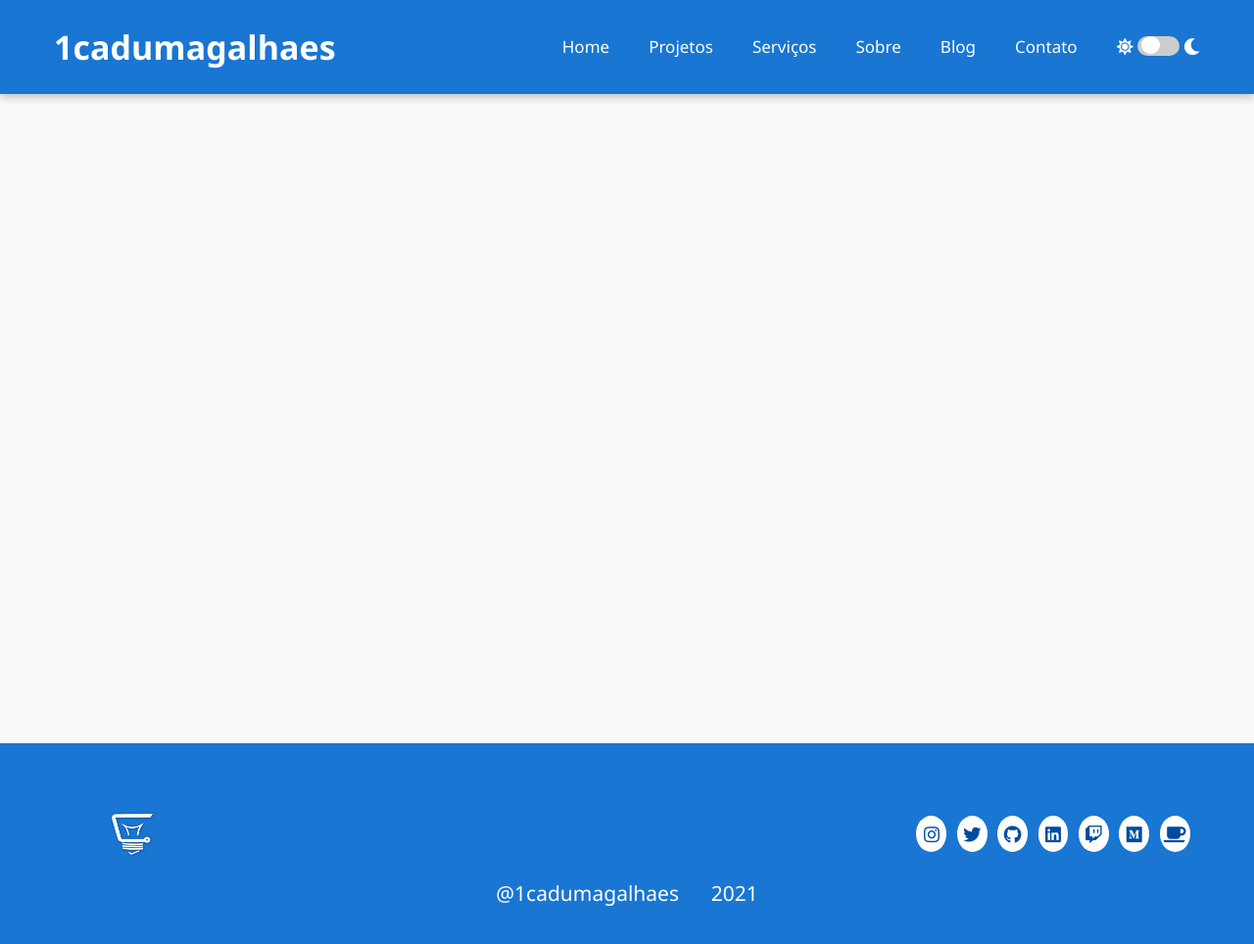
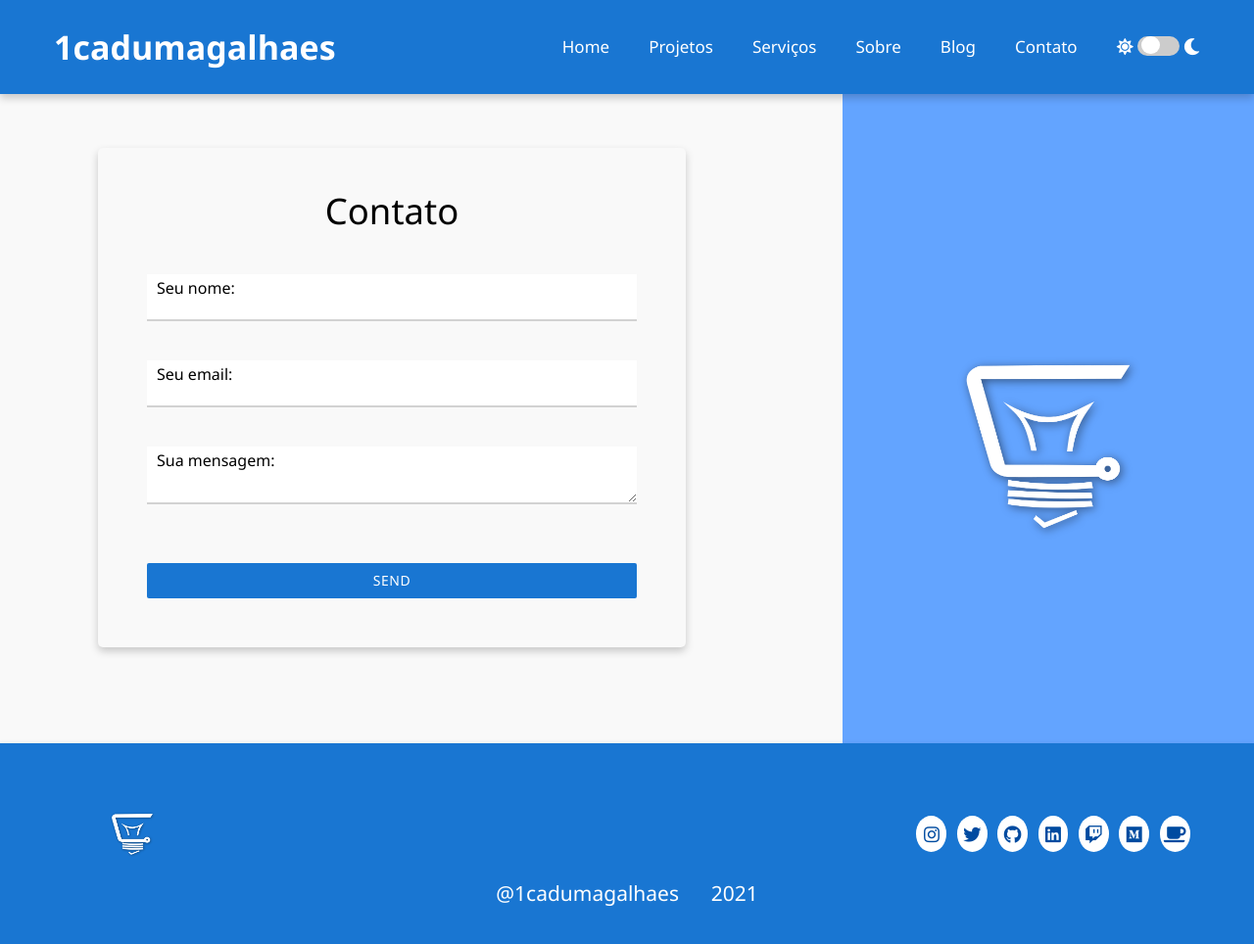
Before and after one commit to 1cadumagalhaes/1cadumagalhaes.github.io, a Jekyll site: the page built from contato/index.html, in a window 1280 px wide and 984 px high. Shown: the top 964 px of the window at 98% size. Built offline with Jekyll 4.4.1, drawn with Linux system fonts in a browser that asks for light colours.

Commit message:
feat: pagina de contato com submissao ajax

```diff
--- a/_includes/header.html
+++ b/_includes/header.html
@@ -14,7 +14,7 @@
                 <li><a href="/projetos/">Projetos</a></li>
                 <li><a href="/servicos/">Serviços</a></li>
                 <li><a href="/sobre/">Sobre</a></li>
-                <li><a href="/servicos/">Blog</a></li>
+                <li><a href="/blog/">Blog</a></li>
                 <li><a href="/contato/">Contato</a></li>
                 <li>
                     <span>
--- /dev/null
+++ b/assets/css/contact.css
@@ -0,0 +1,86 @@
+#form-contato {
+    width: 500px;
+    margin-bottom: 100px;
+    margin-left: 100px;
+}
+
+#form-contato button {
+    flex: 1;
+}
+
+/* Estrutura */
+.input-container {
+    position: relative;
+    flex: 1;
+    margin: 10px 0;
+}
+
+.input-container input,
+.input-container textarea {
+    border: 0;
+    border-bottom: 2px solid var(--shadow);
+    outline: none;
+    transition: 0.2s ease-in-out;
+    box-sizing: border-box;
+}
+
+.input-container label {
+    top: 0;
+    left: 10px;
+    right: 0;
+    color: var(--text-on-body);
+    display: flex;
+    align-items: center;
+    position: absolute;
+    font-size: 1rem;
+    cursor: text;
+    transition: 0.2s ease-in-out;
+    box-sizing: border-box;
+
+    pointer-events: none;
+}
+
+.input-container input,
+.input-container label {
+    width: 100%;
+    height: 3rem;
+    font-size: 1rem;
+    color: var(--text-on-body);
+}
+.input-container textarea {
+    width: 100%;
+    font-size: 1rem;
+
+    color: var(--text-on-body);
+}
+
+/* Interation */
+.input-container input:valid,
+.input-container input:focus,
+.input-container textarea:focus {
+    border-bottom: 2px solid var(--primary);
+}
+
+.input-container input:valid + label,
+.input-container input:focus + label,
+.input-container textarea:focus + label,
+.input-container textarea:valid + label {
+    color: var(--primary);
+    font-size: 0.8rem;
+    top: -30px;
+    pointer-events: none;
+}
+
+.dark-mode .input-container input,
+.dark-mode .input-container textarea {
+    background-color: var(--card);
+}
+
+.horizontal-banner {
+    height: 700px;
+    width: 400px;
+}
+
+.light.horizontal-banner {
+    background-color: var(--banner);
+}
--- /dev/null
+++ b/assets/js/contact.js
@@ -0,0 +1,23 @@
+function sendForm() {
+    var data = new FormData();
+    var name = $('input[name="name"]');
+    var email = $('input[name="email"]');
+    var message = $('textarea[name="message"]');
+    data.append("name", name.value);
+    data.append("email", email.value);
+    data.append("message", message.value);
+
+    var xhr = new XMLHttpRequest();
+    xhr.open("POST", "https://formspree.io/f/xdoyolvz");
+    xhr.setRequestHeader("Accept", 'application/json')
+    xhr.onload = function () {
+        name.value = "";
+        email.value = "";
+        message.value = "";
+        alert("Email enviado com sucesso, obrigado!");
+    };
+    xhr.send(data);
+
+
+    return false;
+}
--- a/contato/index.html
+++ b/contato/index.html
@@ -1,4 +1,35 @@
 ---
 title: Contato
 layout: default
+customcss: sim
+css: contact
+customjs: sim
+js: contact
 ---
+
+<section class="row justify-between">
+    <form id="form-contato" onsubmit="return sendForm();" class="card column">
+        <h2>Contato</h2>
+        <div class="row input-container">
+            <input type="text" class="input" name="name" pattern=".+" required />
+            <label class="label" for="name">Seu nome:</label>
+        </div>
+        <div class="row input-container">
+            <input type="email" name="email" pattern=".+@.+\..+" required />
+            <label class="label" for="email">Seu email:</label>
+        </div>
+        <div class="row input-container">
+            <textarea name="message" pattern=".+" required></textarea>
+            <label class="label" for="message">Sua mensagem:</label>
+        </div>
+
+        <!-- your other form fields go here -->
+        <div class="row">
+
+            <button type="submit" class="button">Send</button>
+        </div>
+    </form>
+    <div class="column horizontal-banner primary-color light">
+        <img src="/assets/img/icon_white_shadow.webp" alt="cadumagalhaes logo" width="200" height="200">
+    </div>
+</section>
```
